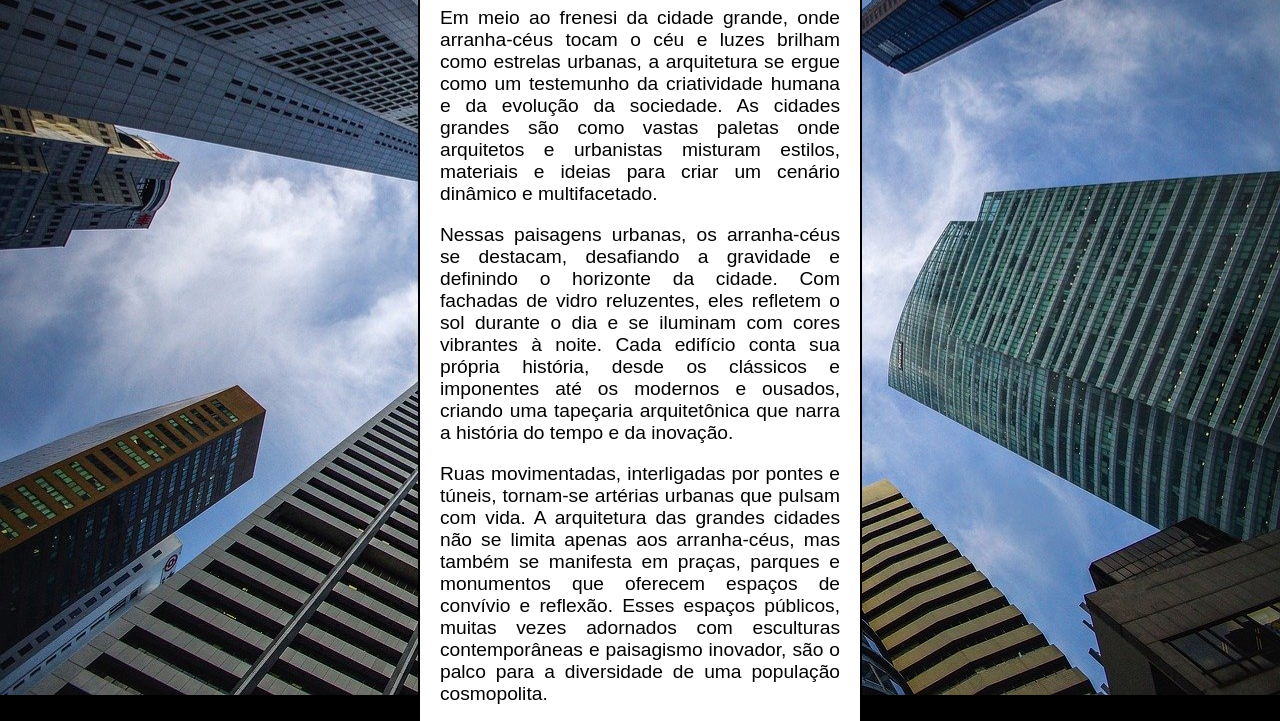
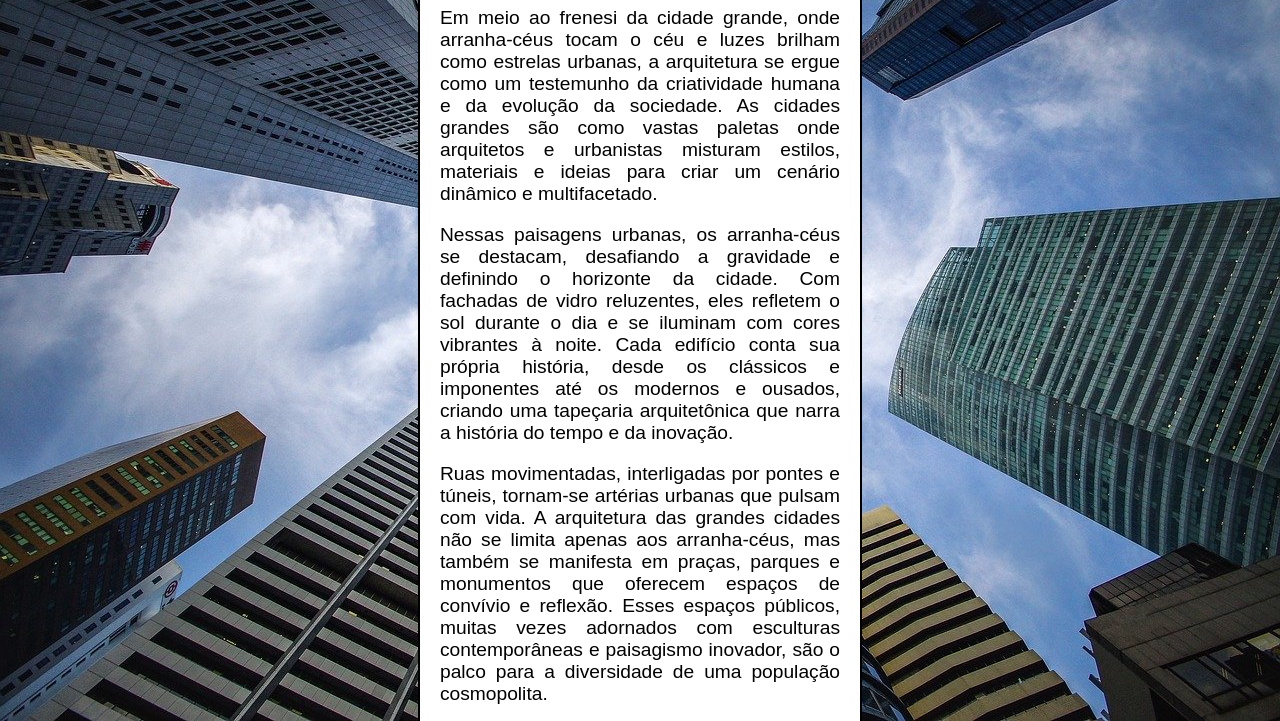
Before and after one commit to allysongabrielx/HTML5-e-CSS3, a plain HTML site: page Exercícios/EX022/fundo005.html in a window 1280 px wide. Shown: the part 132-853 px from the top of the page. Drawn offline with Linux system fonts and the light colour scheme.

Commit message:
Adicionadno background-attachment: fixed;

```diff
--- a/Exercícios/EX022/fundo005.html
+++ b/Exercícios/EX022/fundo005.html
@@ -13,7 +13,15 @@
             background-position: center center ;
             background-repeat: no-repeat;
             background-size: cover;
+            background-attachment: fixed;
 
+            /*
+            Posso resumi todas estas tags em uma "shorthand":
+            color > image > position > repeat > [size] > attachment
+
+            */
+
+            background: bclack url(imagens/wallpaper002.jpg) center center no-repeat cover fixed;
         }
 
         main{
```
